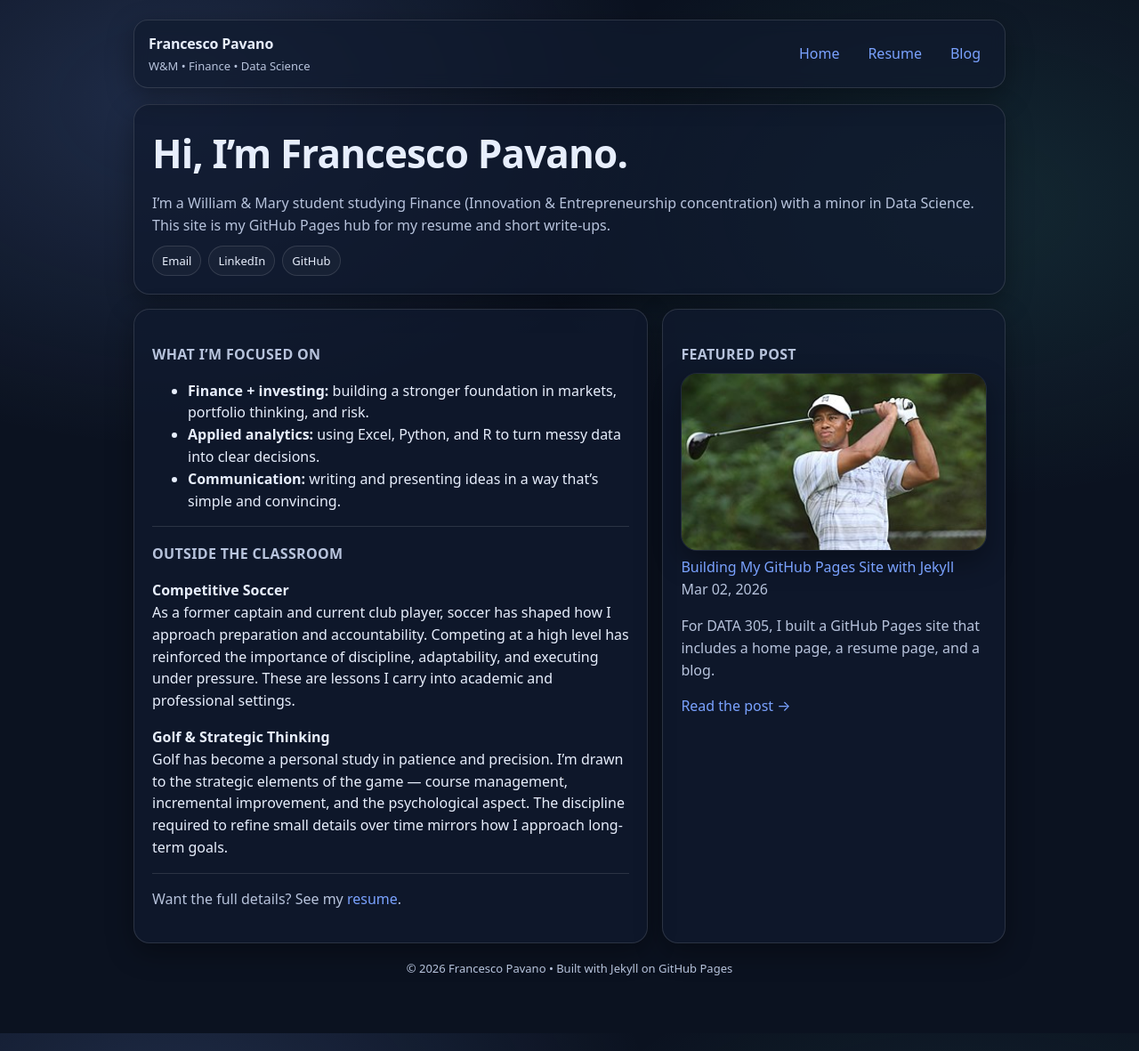
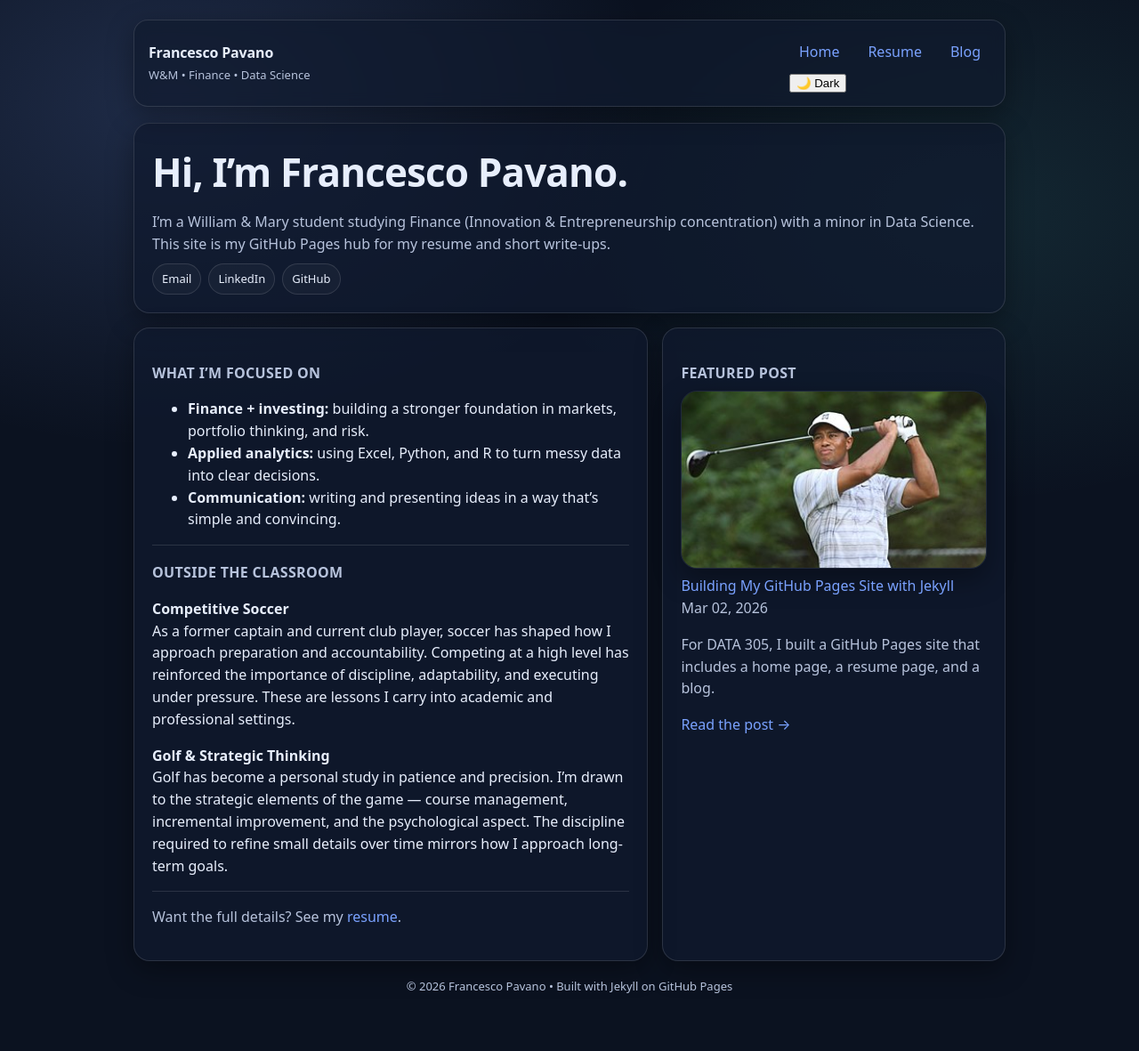
Before and after one commit to fjpavano/DATA-305-Assignment-2, a Jekyll site: the page built from index.md, in a window 1280 px wide. Shown: the whole page at 89% size. Built offline with Jekyll 4.4.1, drawn with Linux system fonts in a browser that asks for light colours.

Commit message:
Update nav.html

```diff
--- a/_includes/nav.html
+++ b/_includes/nav.html
@@ -4,9 +4,16 @@
     <div class="brand__tag">W&M • Finance • Data Science</div>
   </div>
 
-  <div class="nav__links">
-    <a href="{{ site.baseurl }}/">Home</a>
-    <a href="{{ site.baseurl }}/resume/">Resume</a>
-    <a href="{{ site.baseurl }}/blog/">Blog</a>
+  <div class="nav__right">
+    <div class="nav__links">
+      <a href="{{ site.baseurl }}/">Home</a>
+      <a href="{{ site.baseurl }}/resume/">Resume</a>
+      <a href="{{ site.baseurl }}/blog/">Blog</a>
+    </div>
+
+    <button class="theme-toggle" id="themeToggle" type="button" aria-label="Toggle color theme">
+      <span class="theme-toggle__icon" aria-hidden="true">🌙</span>
+      <span class="theme-toggle__text">Dark</span>
+    </button>
   </div>
 </nav>
```
